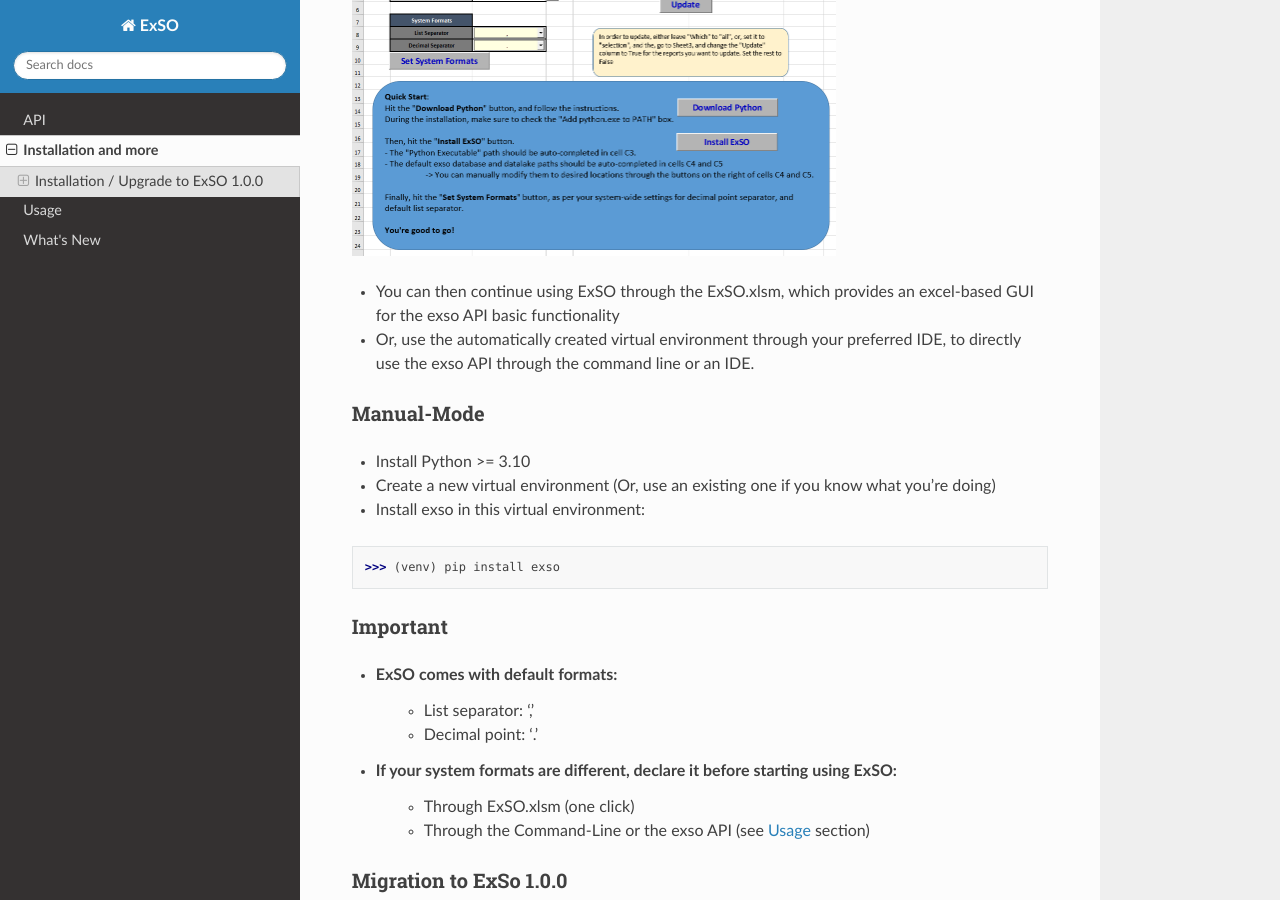
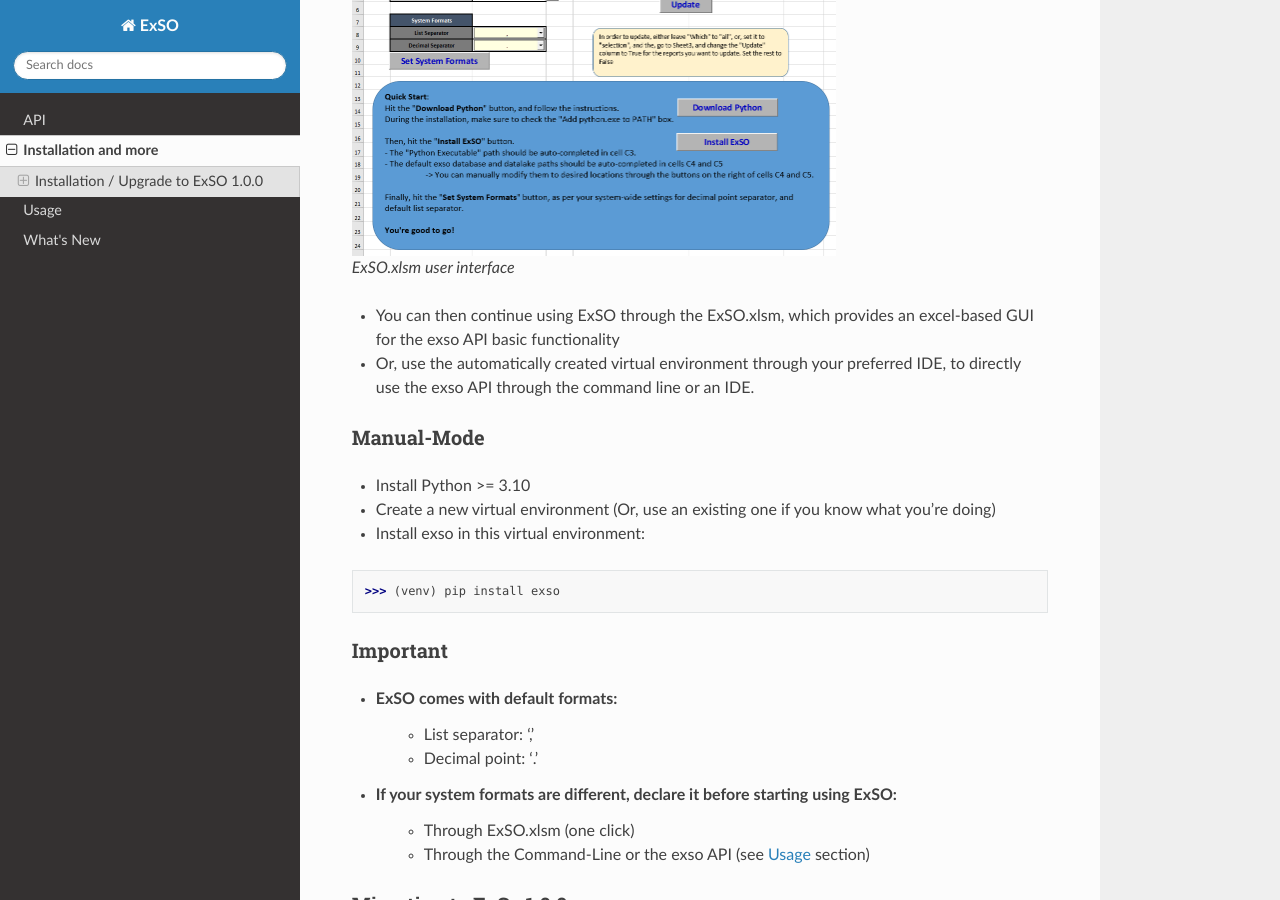
Before and after one commit to ThanosGkou/testdoc, a Sphinx documentation site: the page built from docs/source/installation.rst, in a window 1280 px wide and 900 px high, scrolled down 708 px. Built offline with Sphinx 7.4.7 and the Read the Docs theme 3.1.0, drawn with Linux system fonts in a browser that asks for light colours; part of the change alters nothing that is shown.

Commit message:
Update installation.rst

```diff
--- a/docs/source/installation.rst
+++ b/docs/source/installation.rst
@@ -33,7 +33,9 @@ Process
 
 .. figure:: figs/exso_xlsm_1.png
    :scale: 50 %
-   :alt: ExSO.xlsm user interface
+   :class: with-border
+
+   ExSO.xlsm user interface
 
 * You can then continue using ExSO through the ExSO.xlsm, which provides an excel-based GUI for the exso API basic functionality
 * Or, use the automatically created virtual environment through your preferred IDE, to directly use the exso API through the command line or an IDE.
```
